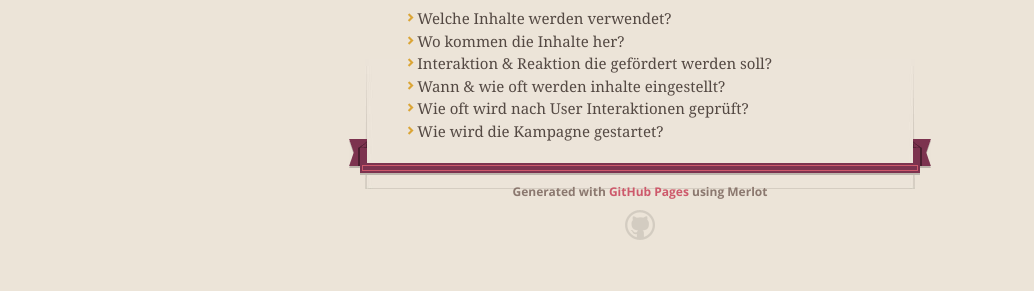
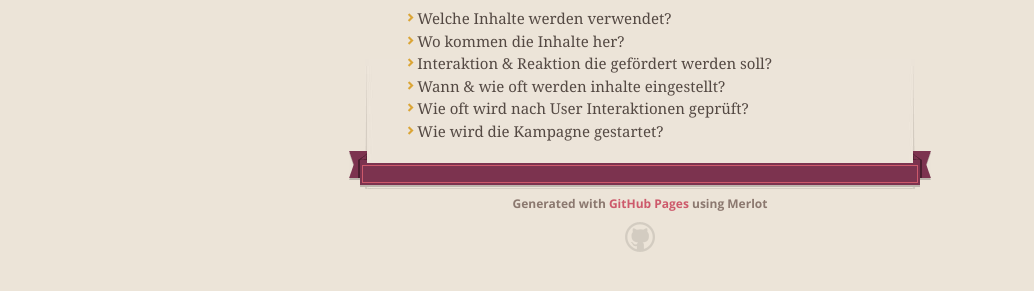
Before and after one commit to some1dark/Web-Business-Management-Diploma, a plain HTML site: page index.html in a window 1280 px wide. Shown: the part 589-880 px from the top of the page, without its empty margins (0-1034 px from the left). Drawn offline with nearby package versions, Linux system fonts and the light colour scheme.

Commit message:
Update index.html

```diff
--- a/index.html
+++ b/index.html
@@ -76,7 +76,7 @@
       <footer>
         <span class="ribbon-outer">
           <span class="ribbon-inner">
-            <p></p>
+            <p><br></p>
           </span>
           <span class="left-tail"></span>
           <span class="right-tail"></span>
```
